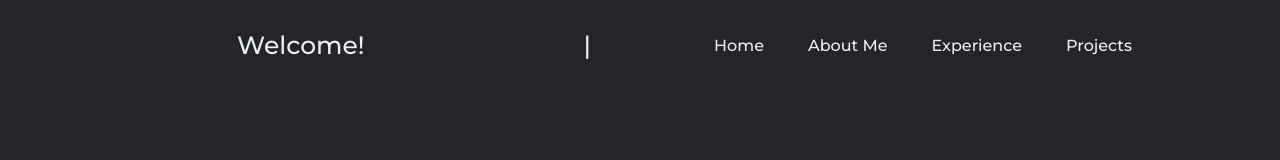
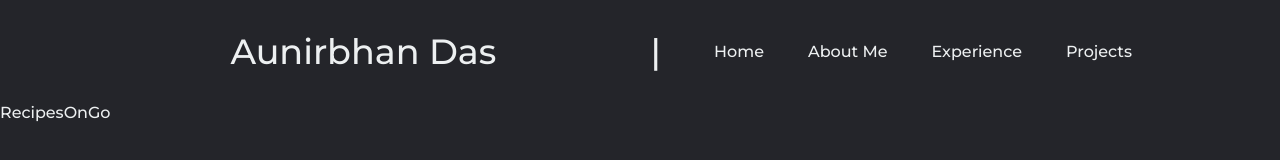
Before and after one commit to Aunirbhan/personal-page, a plain HTML site: page projects.html in a window 1280 px wide. Drawn offline with Linux system fonts and the light colour scheme.

Commit message:
formatting changes

```diff
--- a/projects.html
+++ b/projects.html
@@ -11,11 +11,9 @@
     </head>
 
     <body>
+        <header>
 
-        <!-- The top of each page consisting of a logo, title, and navigation bar to access the different pages.  -->
-        <header>
-<!--             <img class="logo" src="image/asc.png" alt="logo"> -->
-            <pre> Welcome!  </pre>
+            <pre>Aunirbhan Das  </pre>
             <pre>|</pre>
             <nav>
                 <ul class="nav_links">
@@ -27,6 +25,14 @@
             </nav>
         </header>
 
+      <div class="projectContainer">
+        <div class="project">
+          <h3>RecipesOnGo</h1>
+        </div>
+        <div class="project">
+          <h3></h1>
+        </div>
+      </div>
 
 
     </body>
--- a/styles.css
+++ b/styles.css
@@ -25,7 +25,7 @@ li, a, button,pre,p,h1,h2,h3 {
 }
 
 pre{
-    font-size: 25px;
+    font-size: 35px;
     padding-left: 10% ;
 }
 
```
Also changed, not shown: 1 other file.
